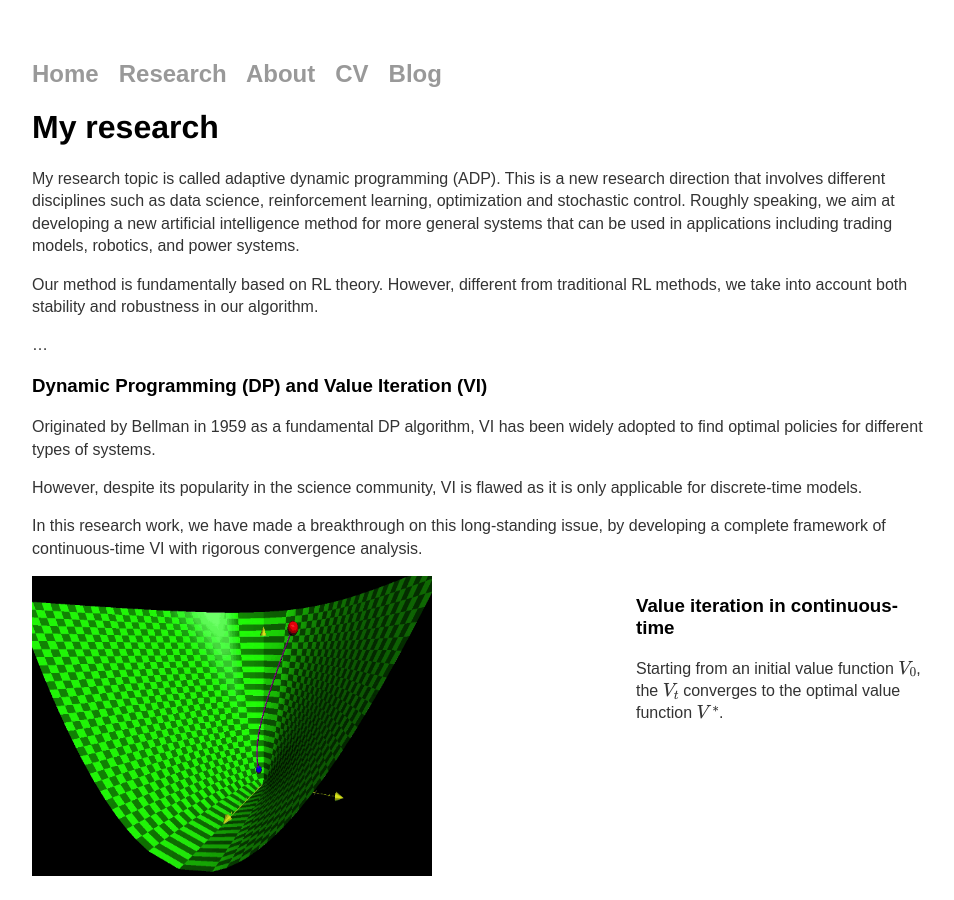
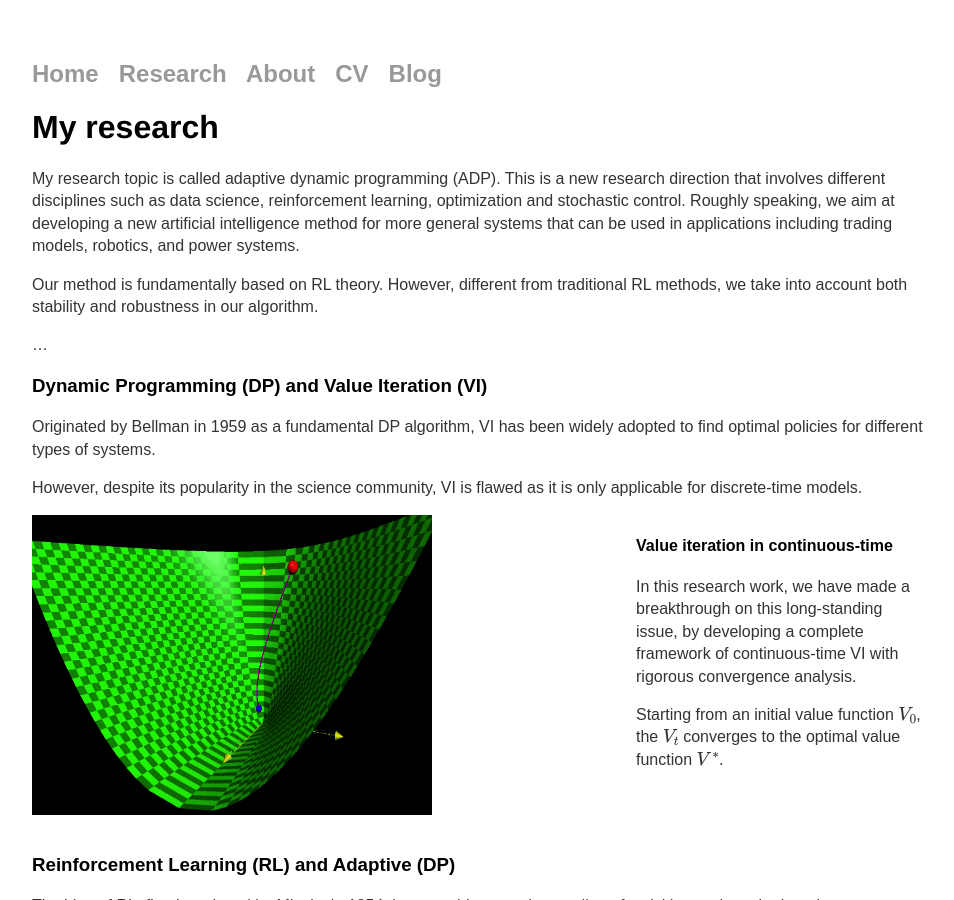
Before and after one commit to tao-bian-nyu/tao-bian-nyu.github.io, a Jekyll site: the page built from research/index.md, in a window 1280 px wide and 900 px high. Shown: the whole window, without its empty margins (160-1114 px from the left). Built offline with Jekyll 4.4.1, drawn with Linux system fonts in a browser that asks for light colours; formulas are drawn with MathJax 3; part of the change alters nothing that is shown.

```diff
--- a/_includes/topics.html
+++ b/_includes/topics.html
@@ -2,7 +2,6 @@
 <p> Originated by Bellman in 1959 as a fundamental DP algorithm, VI has been widely adopted to find optimal policies for different types of systems. </p>
 <p> However, despite its popularity in the science community, VI is flawed as it is only applicable for discrete-time models. </p>
 <!--   For the past few decades, researchers have been puzzled by how to extend traditional VI to the continuous-time setting. </p>  -->
-<p> In this research work, we have made a breakthrough on this long-standing issue, by developing a complete framework of continuous-time VI with rigorous convergence analysis.</p>
 
 <div class="wrapper">
 <div class="one">
@@ -10,7 +9,9 @@
 <!-- <img src="../images/VI_algorithm.gif" alt="Continuous-time VI">  -->
 </div>
 <div class="two">
- <h3> Value iteration in continuous-time</h3>
+ <h4> Value iteration in continuous-time</h4>
+ <p> In this research work, we have made a breakthrough on this long-standing issue, by developing a complete framework of continuous-time VI with rigorous convergence analysis.</p>
+
   <p> Starting from an initial value function \(V_0\), the \(V_t\) converges to the optimal value function \(V^*\). </p>
 </div>
 <!-- <div class="three">Three</div>
@@ -18,12 +19,12 @@
 </div>
 
 <h3>Reinforcement Learning (RL) and Adaptive (DP)</h3>
+<p> The idea of RL, first introduced by Minsky in 1954, is to provide an understanding of activities such as the learning, memorizing, and thinking processes in human brain, and ultimately construct a system that can duplicate these “sentient”.</p>
 <div class="wrapper">
 <div class="one">
 <img src="../images/CartPole.gif" alt="Cart Pole via Deep ADP" style="width:600px;height:400px;">
 </div>
 <div class="two">
-<p> The idea of RL, first introduced by Minsky in 1954, is to provide an understanding of activities such as the learning, memorizing, and thinking processes in human brain, and ultimately construct a system that can duplicate these “sentient”.</p>
 
 <p> In this research work, we developed a new RL technique, under the name of adaptive DP, for continuous learning environments. Fundamentally different from existing results, our adaptive DP method is driven by continuous-time DP algorithms, such as the continuous-time VI.</p>
 
```
